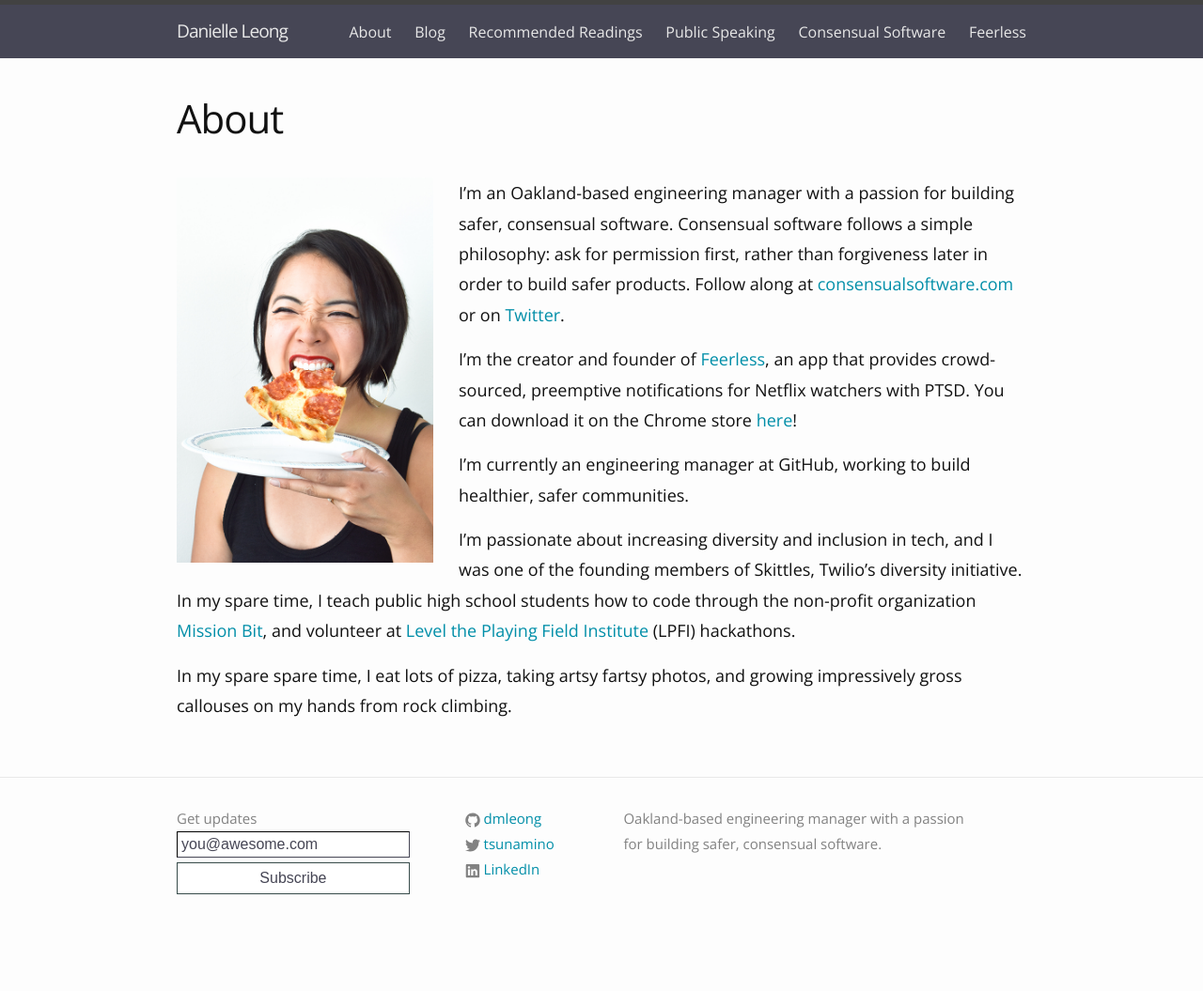
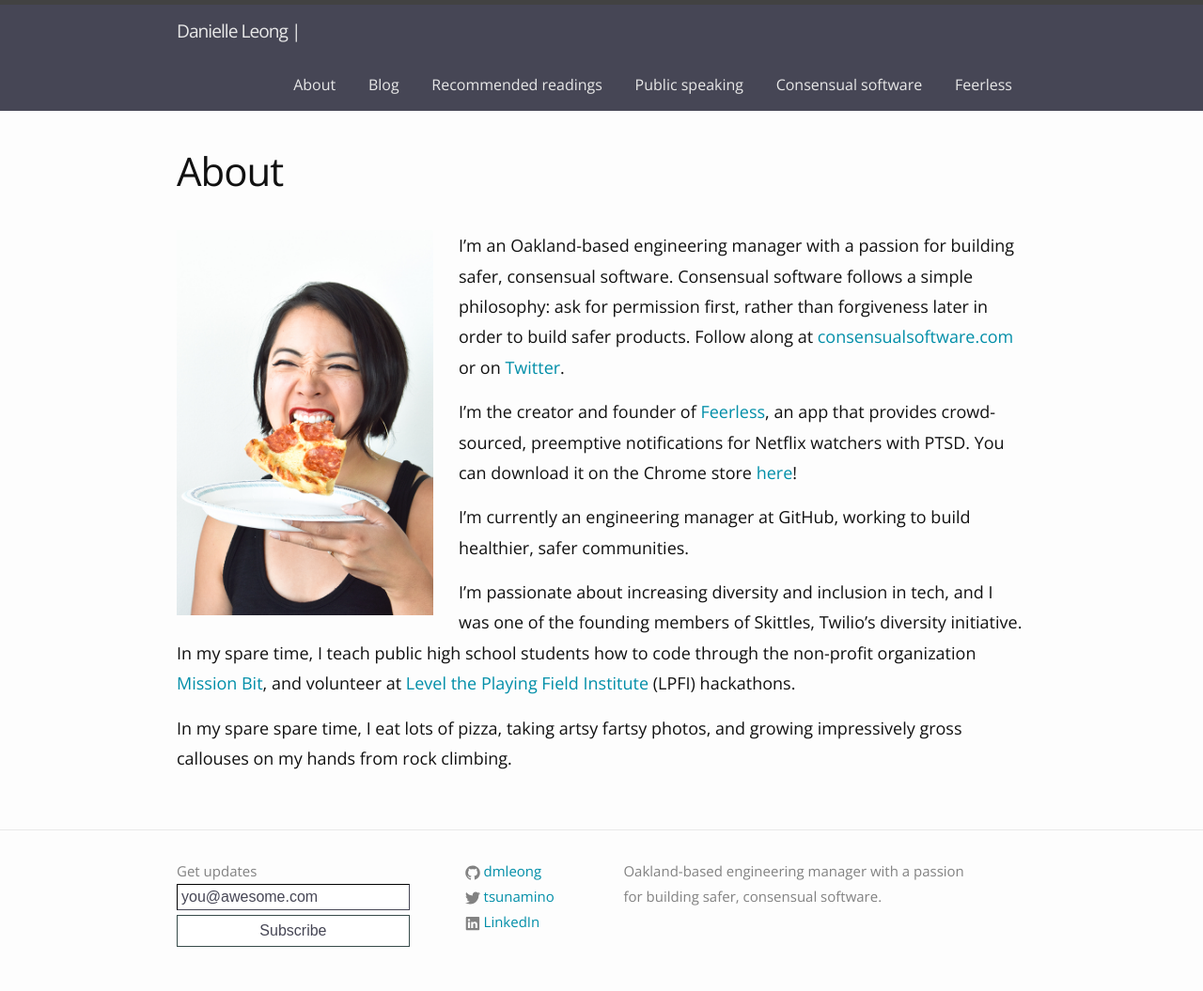
Before and after one commit to dmleong/dmleong.github.io, a Jekyll site: the page built from about.md, in a window 1280 px wide. Shown: the whole page at 94% size. Built offline with Jekyll 4.4.1, drawn with Linux system fonts in a browser that asks for light colours; before the commit the page ends 999 px from its top, so only the background shows below that.

Commit message:
Fix nav and use new photo

```diff
--- a/_includes/head.html
+++ b/_includes/head.html
@@ -27,7 +27,7 @@
 
 	<style>
 		.home #hero {
-			background: url("../img/header-2X.jpg") no-repeat center center;
+			background: url("../img/github-universe.jpg") no-repeat center center;
 			height: 600px;
 			-webkit-background-size: cover;
 			-moz-background-size: cover;
@@ -39,9 +39,15 @@
 			margin-bottom: 0; }
 
 		.hero-content {
-			width: 60%;
-			margin-top: 12%;
+			width: 50%;
+			margin-top: 16%;
 			color: white; }
+
+			.trigger li {
+				list-style-type: none;
+				display: inline;
+				margin: 0 15px;
+			}
 
 		@media screen and (max-width: 600px) {
 			.home #hero {
--- a/_includes/header.html
+++ b/_includes/header.html
@@ -2,7 +2,7 @@
 
   <div class="wrapper">
 
-    <a class="site-title" href="{{ site.baseurl }}/">{{ site.title }}</a>
+    <a class="site-title" href="{{ site.baseurl }}/">{{ site.title }}   | </a>
 
     <nav class="site-nav">
       <a href="#" class="menu-icon">
@@ -14,13 +14,13 @@
       </a>
 
       <div class="trigger">
-        {% for page in site.pages %}
-          {% if page.title %}
-          <a class="page-link" href="{{ page.url | prepend: site.baseurl }}">{{ page.title }}</a>
+        {% for page in site.data.navigation.docs %}
+          {% if page.local == true %}
+            <li><a class="page-link" href="{{ page.url }}" alt="{{ page.title }}">{{ page.title }}</a></li>
+          {% else %}
+            <li><a class="page-link" href="{{ page.url }}" alt="{{ page.title }}">{{ page.title }}</a></li>
           {% endif %}
-        {% endfor %}
-        <a href="http://consensualsoftware.com" class="page-link">Consensual Software</a>
-        <a href="https://feerless.us" class="page-link">Feerless</a>
+				{% endfor %}
       </div>
     </nav>
 
--- a/index.html
+++ b/index.html
@@ -7,7 +7,7 @@
 		<div class="wrapper">
 			<div class="hero-content">
 				<h1>Making the internet better</h1>
-				<p>Engineering manager with a passion for building safer, consensual software. Not actually a small green dinosaur.</p>
+				<p>Engineering manager with a passion for building safer, consensual software</p>
 			</div>
 		</div>
 	</div>
@@ -22,9 +22,9 @@
 				</div>
 				<div class="col  col-1-3">
 					<img src="/img/portfolio.svg"/>
-					<a href='https://feerless.us'>
+					<a href='https://www.sfchronicle.com/business/article/Trigger-warning-New-app-warns-Netflix-viewers-of-6801448.php'>
 					<h2>Feerless</h2>
-					<p>Crowd-sourced, preemptive notifications for Netflix users with PTSD.</p>
+					<p>Retired: Crowd-sourced, preemptive notifications for Netflix users with PTSD.</p>
 					</a>
 				</div>
 				<div class="col col-1-3">
```
Also changed, not shown: _data/navigation.yaml (+8 -8 lines), _includes/header-full.html (+6 -6 lines), _layouts/home.html (+6 -6 lines), 1 other file.
